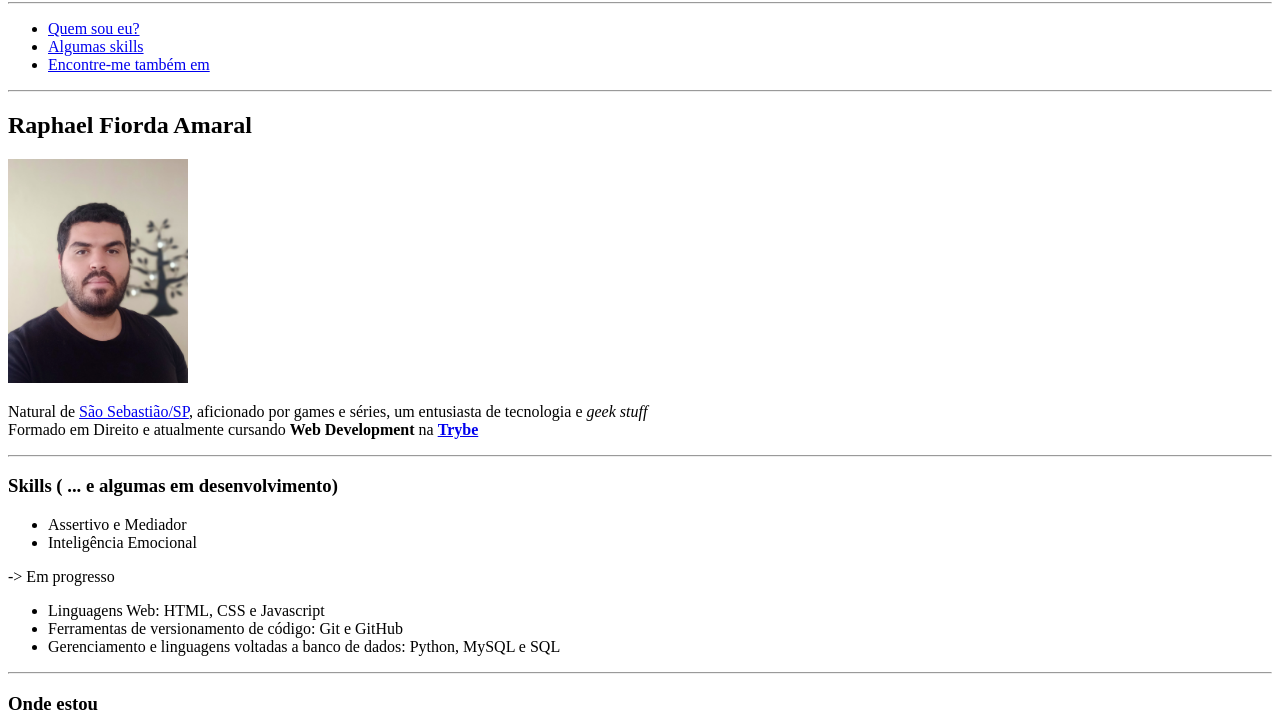
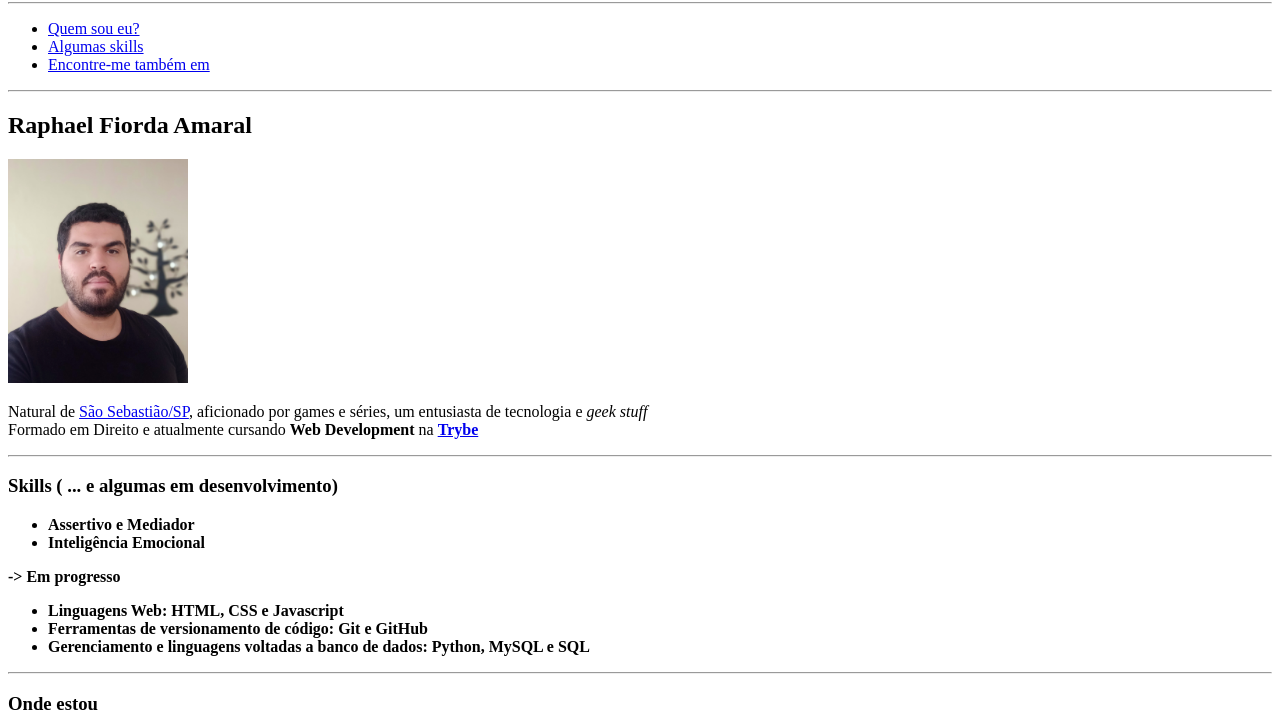
Before and after one commit to raphaelfiorda/raphaelfiorda.github.io, a plain HTML site: page index.html in a window 1280 px wide. Shown: the part 78-800 px from the top of the page. Drawn offline with Linux system fonts and the light colour scheme.

Commit message:
Adicionado negrito em Assertivo e Mediador

```diff
--- a/index.html
+++ b/index.html
@@ -25,7 +25,7 @@
     <hr>
     <h3 id="skills">Skills ( ... e algumas em desenvolvimento)</h3>
         <ul>
-            <li>Assertivo e Mediador</li>
+            <li><strong>Assertivo e Mediador<strong></li>
             <li>Inteligência Emocional</li>
         </ul>
         <p>-> Em progresso</p>
```
